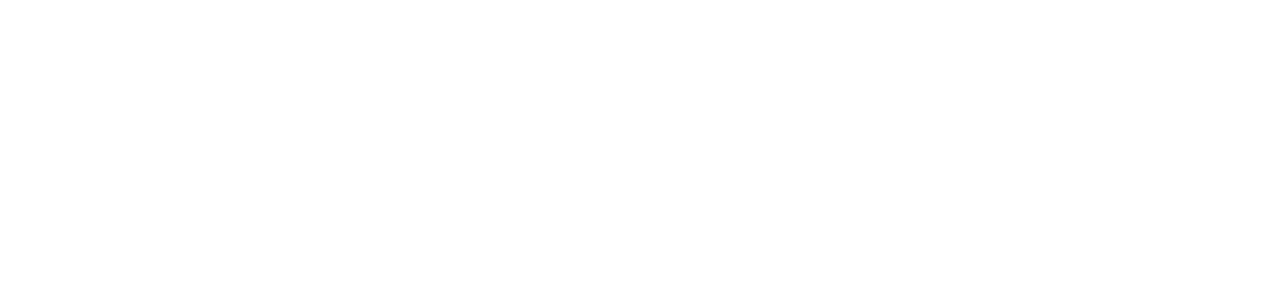
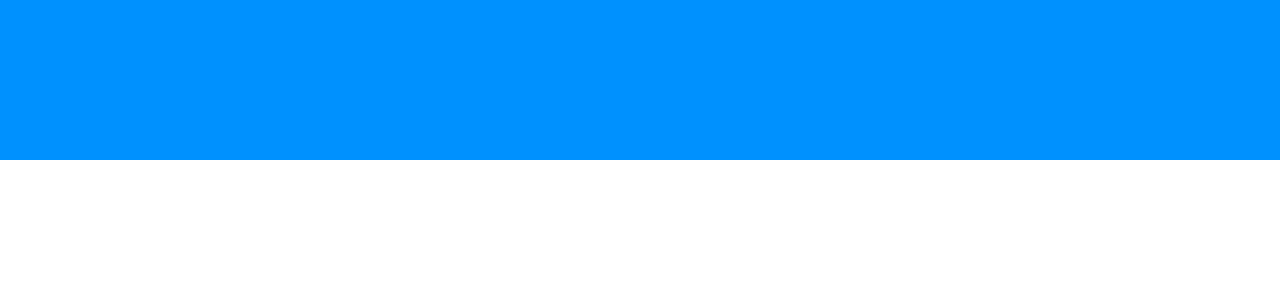
Before and after one commit to MarcioBADias/heroclix-tournament-manager, a React (Vite) app: page / in a window 1280 px wide. Before the commit this address had no page. Shown: the top 300 px of the page. Built offline with nearby package versions, Linux system fonts and the light colour scheme.

Commit message:
Esbocando header e home

```diff
--- /dev/null
+++ b/components/Header/index.jsx
@@ -0,0 +1,5 @@
+import { Container } from './style'
+
+const Header = () => <Container />
+
+export { Header }
--- /dev/null
+++ b/components/Header/style.jsx
@@ -0,0 +1,6 @@
+import styled from 'styled-components'
+
+export const Container = styled.div`
+  height: 20vh;
+  background-color: #0090ff;
+`
--- /dev/null
+++ b/pages/Home/index.jsx
@@ -0,0 +1,7 @@
+import { Header } from '../../components/Header'
+
+const Home = () => {
+  return <Header />
+}
+
+export { Home }
--- a/src/app.jsx
+++ b/src/app.jsx
@@ -1,11 +1,13 @@
 import { Routes, Route } from 'react-router-dom'
 import { Login } from '../pages/Login/index'
 import { Dashboard } from '../pages/Dashboard'
+import { Home } from '../pages/Home'
 
 const App = () => {
   return (
     <>
       <Routes>
+        <Route path="/" element={<Home />} />
         <Route path="/login" element={<Login />} />
         <Route path="/dashboard" element={<Dashboard />} />
       </Routes>
```
Also changed, not shown: pages/Home/style.jsx (added).
